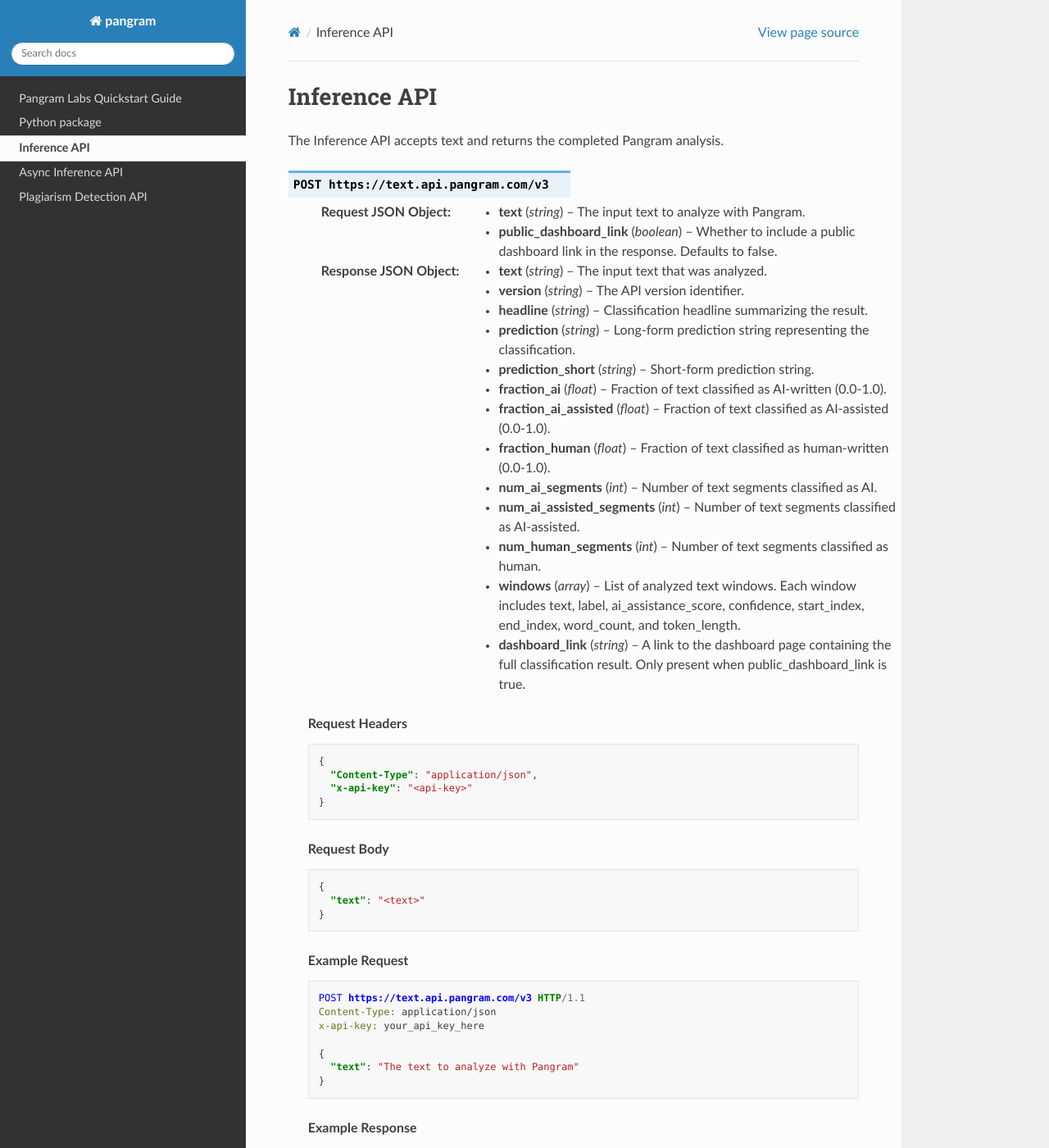
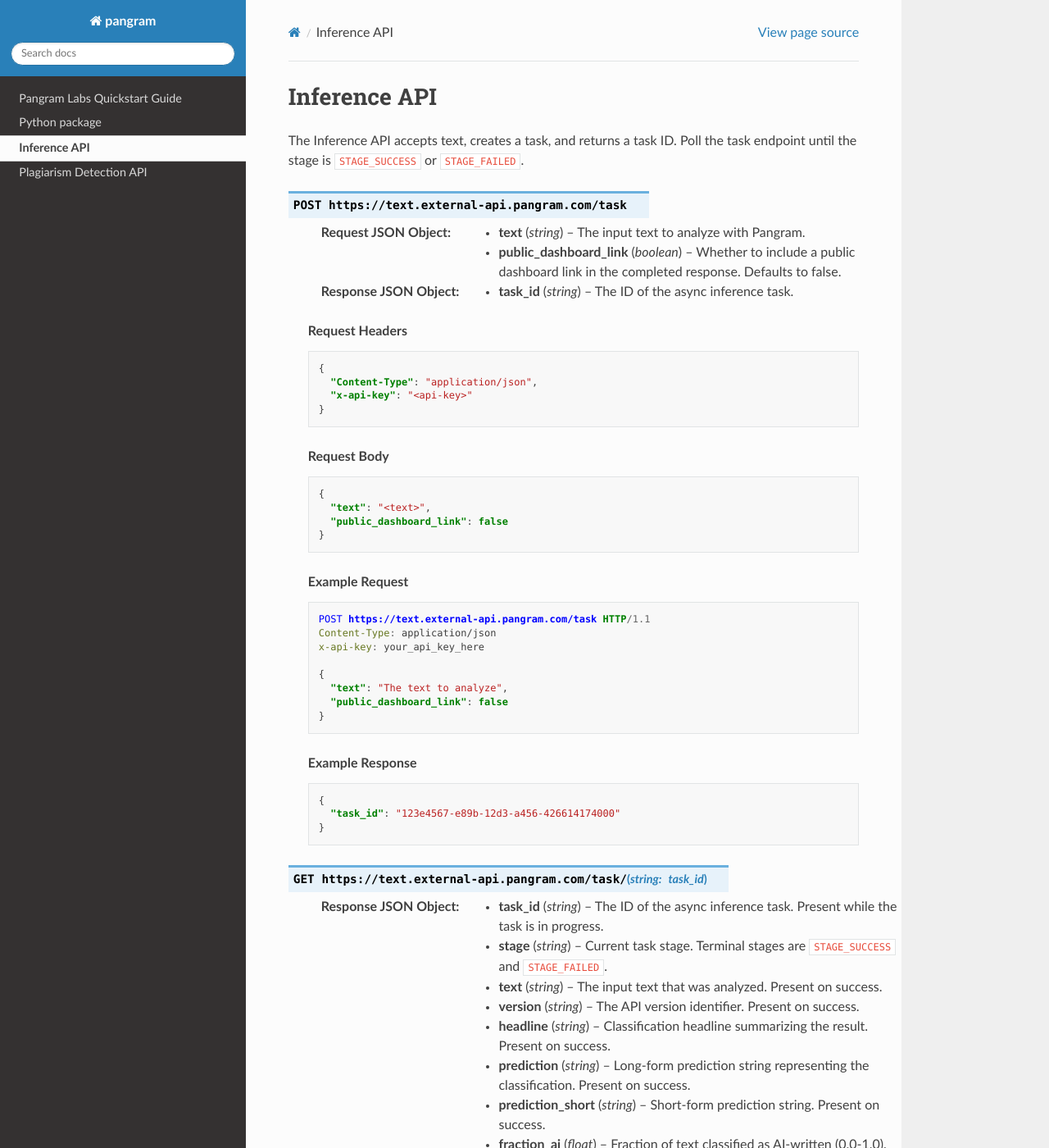
Before and after one commit to pangramlabs/pangram-sdk, a Sphinx documentation site: the page built from docs/api/rest.rst, in a window 1280 px wide and 1400 px high. Shown: the whole window at 82% size. Built offline with Sphinx 7.4.7 and the Read the Docs theme 3.1.0, drawn with Linux system fonts in a browser that asks for light colours; some of the changed text lies outside the part shown.

Commit message:
Forward dashboard link requests to async pipeline

```diff
--- a/docs/api/rest.rst
+++ b/docs/api/rest.rst
@@ -1,104 +1,13 @@
 Inference API
 =============
 
-The Inference API accepts text and returns the completed Pangram analysis.
-
-.. http:post:: https://text.api.pangram.com/v3
-
-  :<json string text: The input text to analyze with Pangram.
-  :<json boolean public_dashboard_link: Whether to include a public dashboard link in the response. Defaults to false.
-  :>json string text: The input text that was analyzed.
-  :>json string version: The API version identifier.
-  :>json string headline: Classification headline summarizing the result.
-  :>json string prediction: Long-form prediction string representing the classification.
-  :>json string prediction_short: Short-form prediction string.
-  :>json float fraction_ai: Fraction of text classified as AI-written (0.0-1.0).
-  :>json float fraction_ai_assisted: Fraction of text classified as AI-assisted (0.0-1.0).
-  :>json float fraction_human: Fraction of text classified as human-written (0.0-1.0).
-  :>json int num_ai_segments: Number of text segments classified as AI.
-  :>json int num_ai_assisted_segments: Number of text segments classified as AI-assisted.
-  :>json int num_human_segments: Number of text segments classified as human.
-  :>json array windows: List of analyzed text windows. Each window includes text, label, ai_assistance_score, confidence, start_index, end_index, word_count, and token_length.
-  :>json string dashboard_link: A link to the dashboard page containing the full classification result. Only present when public_dashboard_link is true.
-
-  **Request Headers**
-
-  .. code-block:: json
-
-    {
-      "Content-Type": "application/json",
-      "x-api-key": "<api-key>"
-    }
-
-  **Request Body**
-
-  .. code-block:: json
-
-    {
-      "text": "<text>"
-    }
-
-  **Example Request**
-
-  .. code-block:: http
-
-    POST https://text.api.pangram.com/v3 HTTP/1.1
-    Content-Type: application/json
-    x-api-key: your_api_key_here
-
-    {
-      "text": "The text to analyze with Pangram"
-    }
-
-  **Example Response**
-
-  .. code-block:: json
-
-    {
-      "text": "The text to analyze with Pangram",
-      "version": "3.0",
-      "headline": "AI Detected",
-      "prediction": "We are confident that this document contains AI-generated or AI-assisted content.",
-      "prediction_short": "Mixed",
-      "fraction_ai": 0.70,
-      "fraction_ai_assisted": 0.20,
-      "fraction_human": 0.10,
-      "num_ai_segments": 7,
-      "num_ai_assisted_segments": 2,
-      "num_human_segments": 1,
-      "windows": [
-        {
-          "text": "The text to analyze",
-          "label": "AI-Generated",
-          "ai_assistance_score": 0.85,
-          "confidence": "High",
-          "start_index": 0,
-          "end_index": 19,
-          "word_count": 4,
-          "token_length": 5
-        },
-        {
-          "text": "with Pangram",
-          "label": "Moderately AI-Assisted",
-          "ai_assistance_score": 0.45,
-          "confidence": "Medium",
-          "start_index": 20,
-          "end_index": 32,
-          "word_count": 2,
-          "token_length": 3
-        }
-      ]
-    }
-
-Async Inference API
-===================
-
-The Async Inference API accepts text, creates a task, and returns a task ID.
+The Inference API accepts text, creates a task, and returns a task ID.
 Poll the task endpoint until the stage is ``STAGE_SUCCESS`` or ``STAGE_FAILED``.
 
 .. http:post:: https://text.external-api.pangram.com/task
 
   :<json string text: The input text to analyze with Pangram.
+  :<json boolean public_dashboard_link: Whether to include a public dashboard link in the completed response. Defaults to false.
   :>json string task_id: The ID of the async inference task.
 
   **Request Headers**
@@ -115,7 +24,8 @@ Poll the task endpoint until the stage is ``STAGE_SUCCESS`` or ``STAGE_FAILED``.
   .. code-block:: json
 
     {
-      "text": "<text>"
+      "text": "<text>",
+      "public_dashboard_link": false
     }
 
   **Example Request**
@@ -127,7 +37,8 @@ Poll the task endpoint until the stage is ``STAGE_SUCCESS`` or ``STAGE_FAILED``.
     x-api-key: your_api_key_here
 
     {
-      "text": "The text to analyze"
+      "text": "The text to analyze",
+      "public_dashboard_link": false
     }
 
   **Example Response**
@@ -154,6 +65,7 @@ Poll the task endpoint until the stage is ``STAGE_SUCCESS`` or ``STAGE_FAILED``.
   :>json int num_ai_assisted_segments: Number of text segments classified as AI-assisted. Present on success.
   :>json int num_human_segments: Number of text segments classified as human. Present on success.
   :>json array windows: List of analyzed text windows. Each window includes text, label, ai_assistance_score, confidence, start_index, end_index, word_count, and token_length. Present on success.
+  :>json string dashboard_link: A link to the dashboard page containing the full classification result. Present on success when public_dashboard_link is true.
 
   **Request Headers**
 
```
Also changed, not shown: other parts of docs/api/rest.rst (+1 -0 lines), 2 other files.
